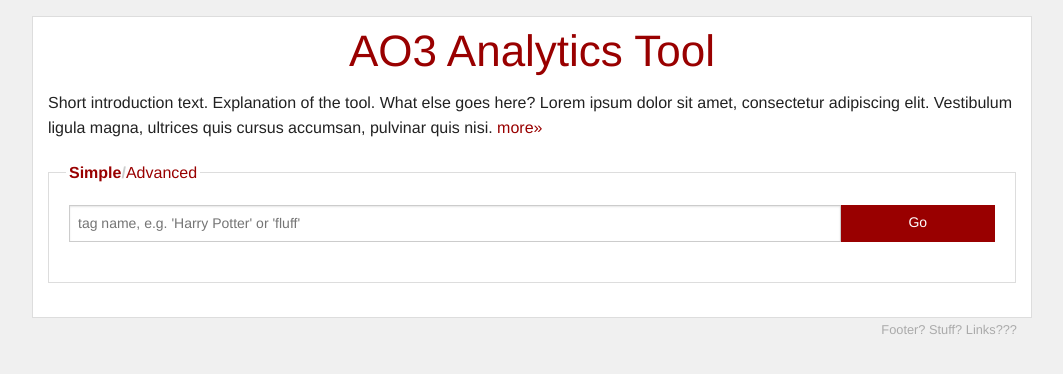
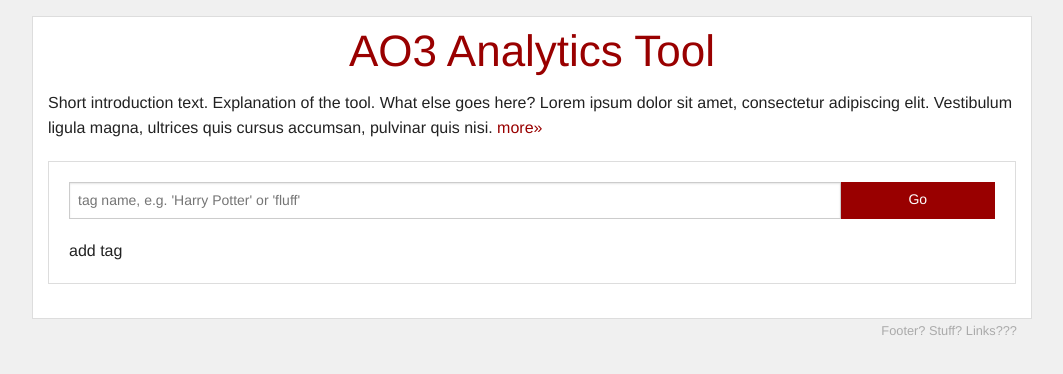
Before and after one commit to esgibter/fandomstats, a Python web app: template src/application/home/templates/index.html in a window 1280 px wide. Shown: the top 374 px of the page, without its empty margins (108-1171 px from the left). Run offline with Jinja, Linux system fonts and the light colour scheme; the template is opened without the code that fills it, so the values that code supplies are empty.

Commit message:
removed the simple/advanced tabs as per latest discussion (will be in google-image-search-like rollouts bellow search field). Switched from $.getJSON to $.ajax to be able to catch 500 Internal Server Error (currently thrown when tag doesn't exist).

```diff
--- a/src/application/home/static/js/home.js
+++ b/src/application/home/static/js/home.js
@@ -47,17 +47,36 @@ $("#search-btn").click(function(){
 	tagAPI.url = "/api/v1.0/stats/tag/";
 	var tag = $("#search-string").val();
 	var params = {};
-	$.getJSON(tagAPI.url+tag, params, function(result, status, object){
-		console.log("status: "+status);
-		button.html(buttonContent); //loader back to text
-		if (status=="success") {
+	$.ajax({
+		url:tagAPI.url+tag,
+		success: function(result,status, object){
 			$("#graph-area").show('fast');
 			console.log(object);
 			$("#json-field").val(object.responseText);
-		} else {
-			//thow an error (maybe a notification area?)
+		},
+		error: function(object,exception) {
+			if (object.status === 0) {
+				//connection error
+			} else if (object.status == 404) {
+				//not found
+			} else if (object.status == 500){
+				alert("blerp 500");
+				//internal error
+			} else if (exception === 'parsererror') {
+				//request failed
+			} else if (exception === 'timeout') {
+				//timeout error
+			} else if (exception === 'abort') {
+				//aborted
+			} else {
+				//something else
+				//echo object.responseText
+			}
+		},
+		complete:function(object,status) {
+			console.log("status: "+status);
+			button.html(buttonContent); //loader back to text
 		}
-
-	} );
+	});
 	return false;
 });
--- a/src/application/home/templates/index.html
+++ b/src/application/home/templates/index.html
@@ -16,20 +16,17 @@
 				<h1>AO3 Analytics Tool</h1>
 				<p>Short introduction text. Explanation of the tool. What else goes here? Lorem ipsum dolor sit amet, consectetur adipiscing elit. Vestibulum ligula magna, ultrices quis cursus accumsan, pulvinar quis nisi. <span class="more-text">Mauris fringilla ac orci sodales efficitur. Vivamus consequat sem auctor risus eleifend fermentum ut at orci. Aenean mollis pretium dui, id dictum justo eleifend eget. Morbi commodo diam nec ipsum hendrerit, ut scelerisque lectus tempus. Etiam eu felis tellus. Vivamus ut odio elit.</span> <a href="" class="more">more&raquo;</a></p>
 				<fieldset>
-					<legend><a href="#simple" class="selected" id="simple-toggle">Simple</a>/<a href="#advanced" class="" id="simple-toggle">Advanced</a></legend>
-					<div id="simple" class="variant selected">
-						<div class="row collapse">
+					<form class="row collapse">
 						<div class="large-10 medium-9 small-12 columns">
 					          <input id="search-string" type="text" placeholder="tag name, e.g. 'Harry Potter' or 'fluff'">
 				    	</div>
 				    	<div class="large-2 medium-3 small-12 columns">
 				          <a href="#" id="search-btn" class="button postfix">Go</a>
 			        	</div>
+			        	<div class="large-12 medium-12 small-12 columns">
+			        		<span>add tag</span>
 			        	</div>
-					</div>
-					<div id="advanced" class="variant">
-						much fields, very search.
-					</div>
+					</form>
 				</fieldset>
 				<div class="row collapse">
 					<div id="graph-area" class="large-12 columns">
```
Lines whose indentation alone changed are shown as unchanged.
